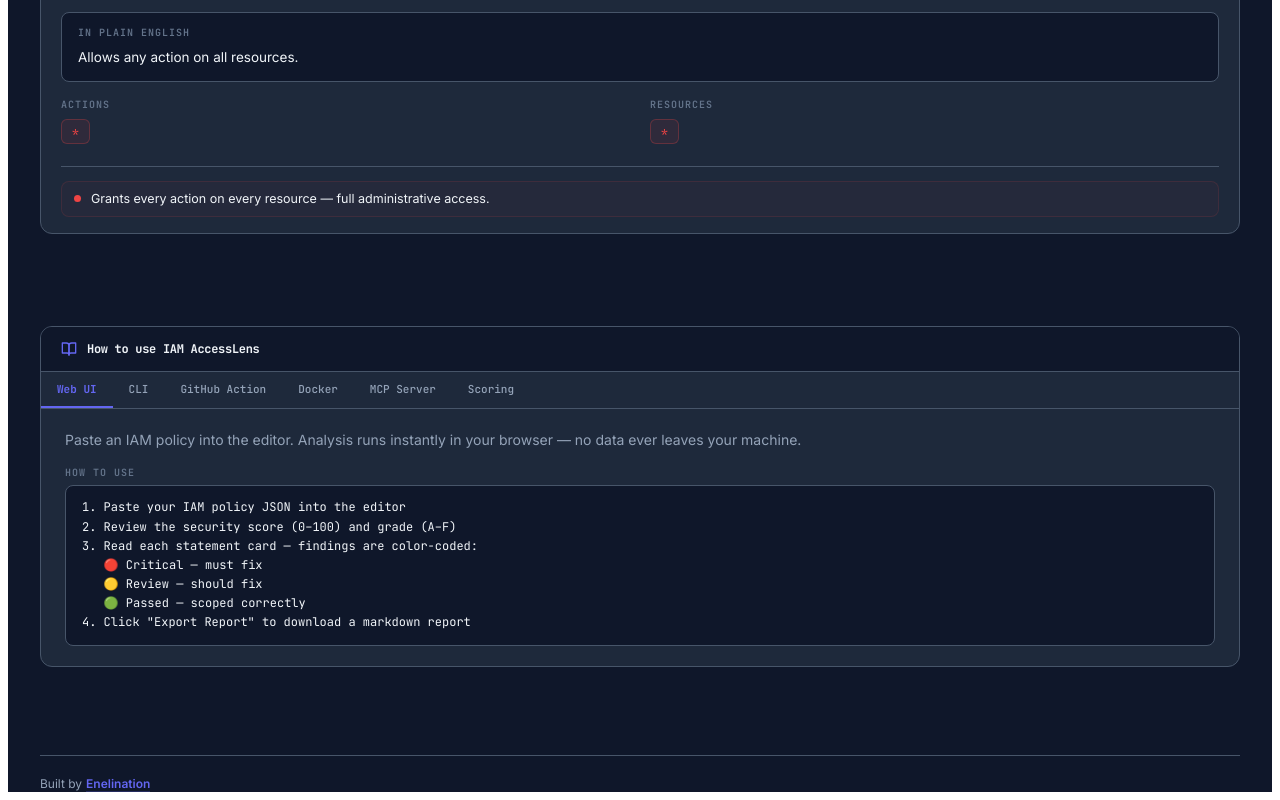
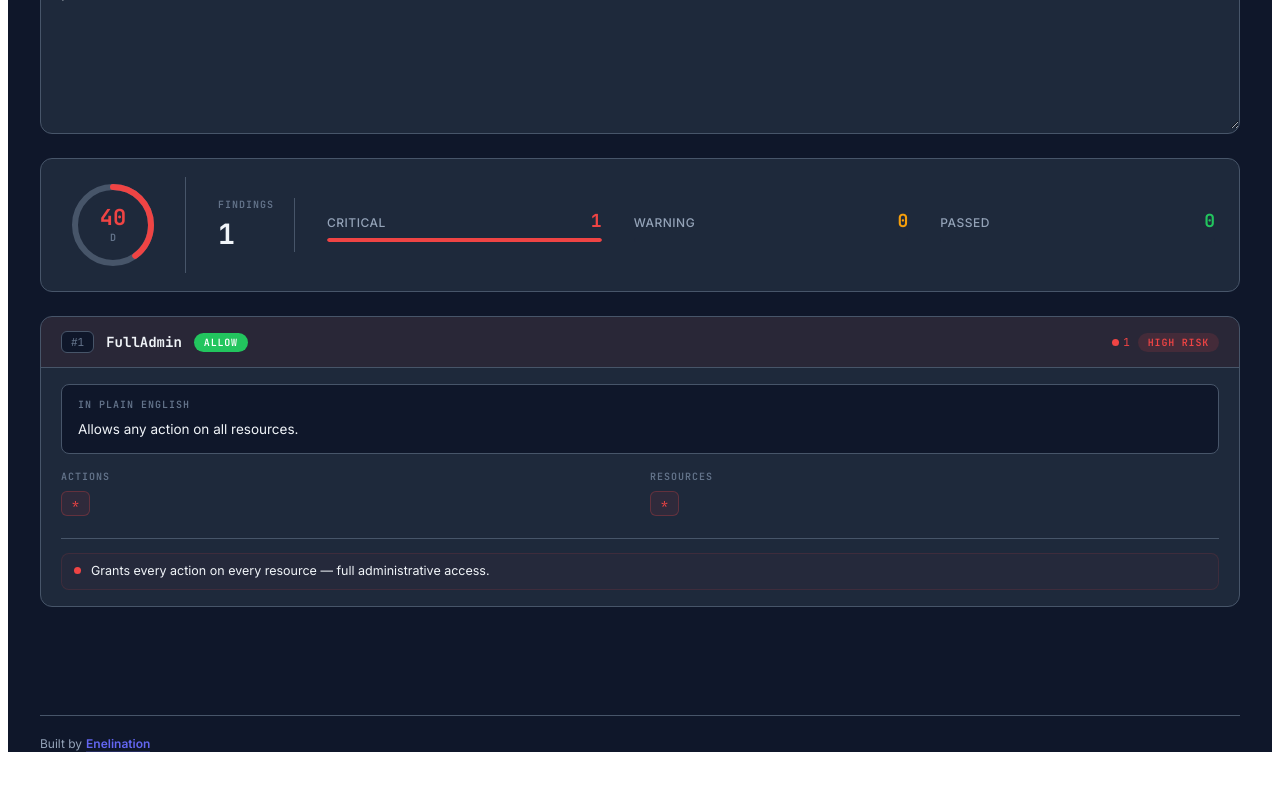
Before and after one commit to Enelination/aws-iam-accesslens, a React (Vite) app: page / in a window 1280 px wide. Shown: the part 750-1550 px from the top of the page. After the commit the page ends 1510 px from the top, so only its background shows below. Built offline with nearby package versions, Linux system fonts and the light colour scheme.

Commit message:
Move docs section to top of page

```diff
--- a/src/App.tsx
+++ b/src/App.tsx
@@ -146,6 +146,9 @@ export default function App() {
           padding: "28px 24px 60px",
         }}
       >
+        {/* Docs */}
+        <Docs />
+
         {/* Editor */}
         <div
           style={{
@@ -372,12 +375,6 @@ export default function App() {
       </main>
 
       <div
-        style={{ maxWidth: 1200, margin: "0 auto", padding: "0 24px 40px" }}
-      >
-        <Docs />
-      </div>
-
-      <div
         style={{ maxWidth: 1200, margin: "0 auto", padding: "0 24px" }}
       >
         <Footer />
```
